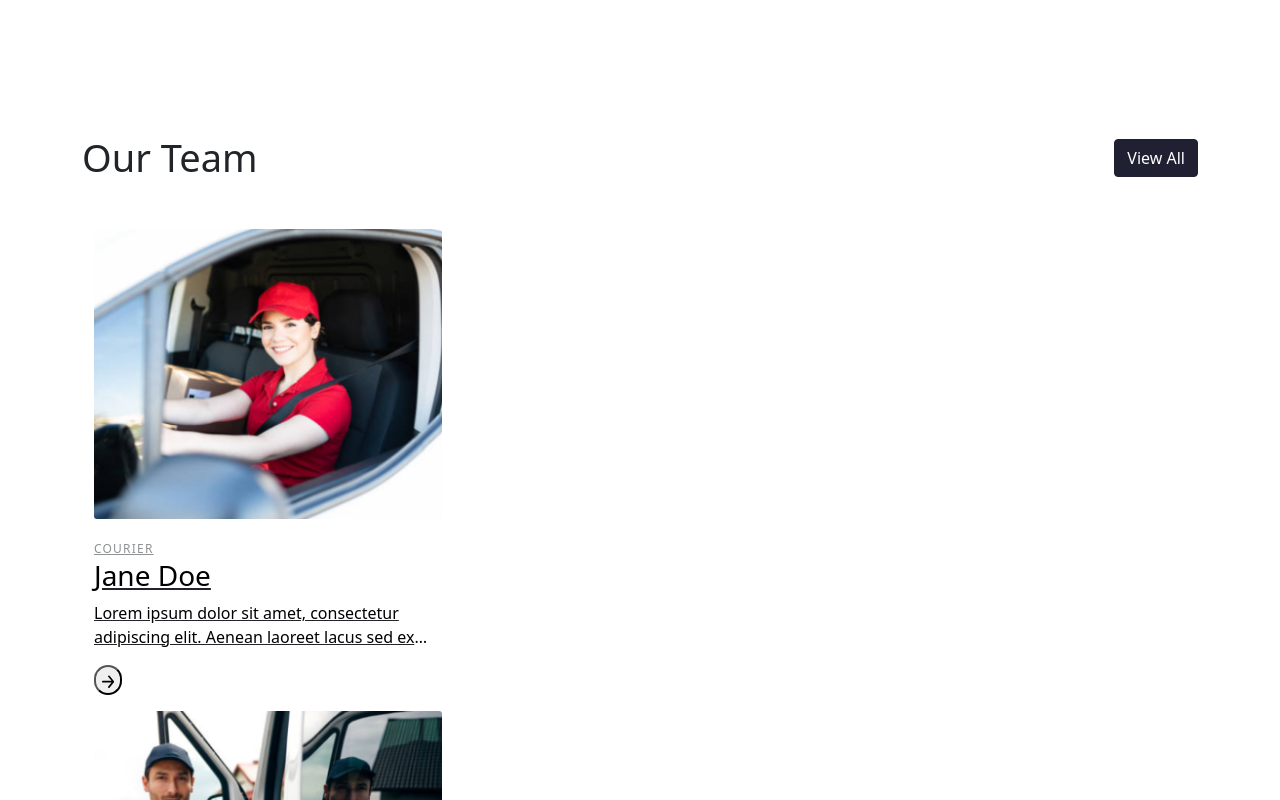
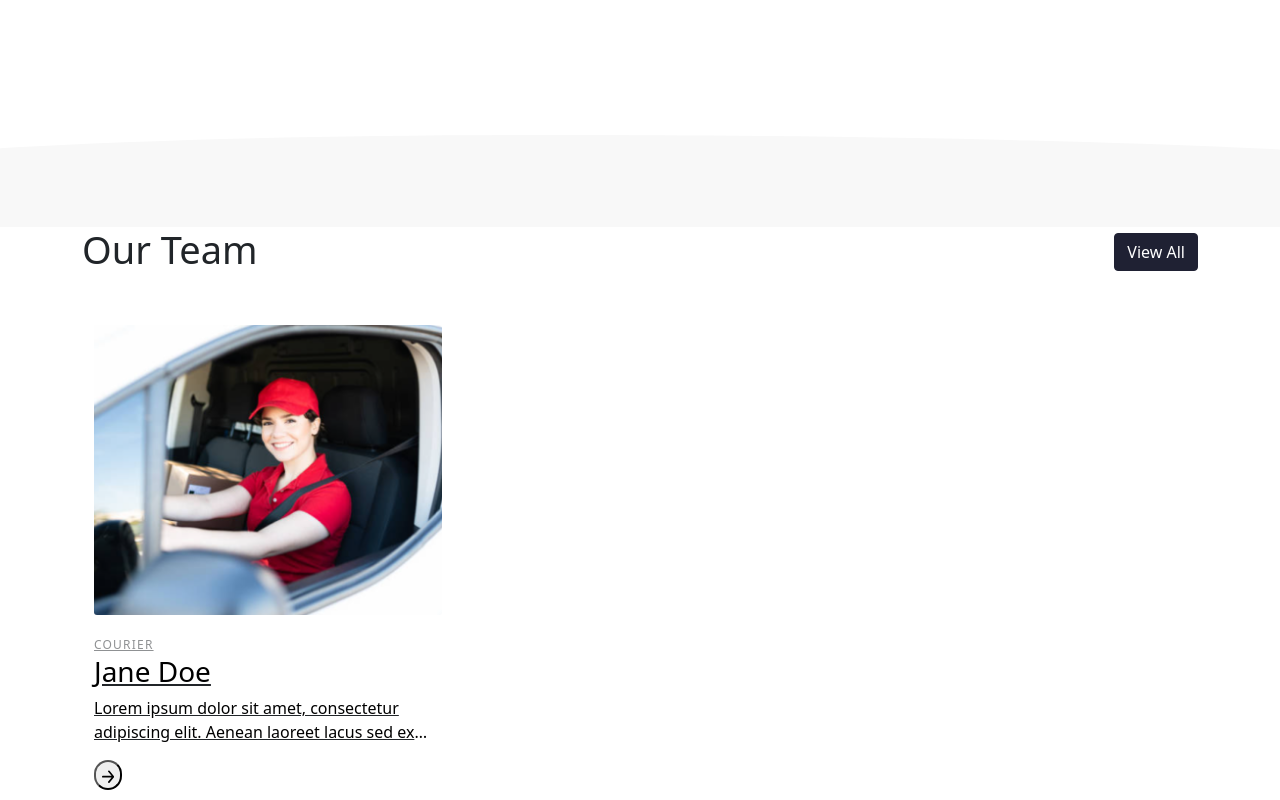
Before and after one commit to polarahiren/ABG-network, a website: page public/who-we-are.html in a window 1280 px wide. Shown: the part 4680-5480 px from the top of the page. Drawn offline with nearby package versions, Linux system fonts and the light colour scheme; grey boxes are pictures that could not be loaded.

Commit message:
team slider section upadate

```diff
--- a/public/who-we-are.html
+++ b/public/who-we-are.html
@@ -697,11 +697,16 @@
 
 
 
-        <!-- latest news section -->
-        <div class="latest-news-section py-5 mt-5 mb-2 my-md-5 slider-overflow-visable overflow-hidden">
-            <div class="container pb-md-4">
-                <div class="px-3 px-md-0 mb-4 mb-md-5 d-flex flex-wrap justify-content-between text-capitalize align-items-start align-items-md-center flex-column flex-md-row">
-                    <h2 class="text-title mb-3 pb-1 pb-md-0 mb-md-0 text-dark">Our Team</h2>
+        <!-- team section -->
+        <div class="team-section py-5 mt-5 mb-2 my-md-5 slider-overflow-visable overflow-hidden">
+
+            <div class="-mb-1">
+                <img src="assets/images/general/gray-subtraction-top.svg" class="w-100" alt="">
+            </div>
+            <div class="bg-gray-light py-2 py-md-0">
+                <div class="container">
+                    <div class="pt-3 pt-md-0 px-3 px-md-0 mb-4 mb-md-5 d-flex flex-wrap justify-content-between text-capitalize align-items-start align-items-md-center flex-column flex-md-row">
+                        <h2 class="text-title mb-2 pb-md-1 pb-md-0 mb-md-0 text-dark">Our Team</h2>
 
                         <a href="#" class="btn btn-secondary d-none d-md-block">
                             view all
@@ -838,15 +843,19 @@
 
                     </div>
 
-                <div class="text-center mt-5 d-md-none">
+                    <div class="text-center mt-5 mb-4 pb-3 d-md-none">
                         <a href="#" class="btn btn-secondary text-capitalize">
                             view all
                         </a>
                     </div>
                 </div>
+            </div>
+            <div class="-mt-1 ">
+                <img src="assets/images/general/gray-subtraction-bottom.svg" class="w-100" alt="">
+            </div>
 
         </div>
-        <!-- END latest news section -->
+        <!-- END team section -->
 
 
 
--- a/src/scss/layouts/_pages.scss
+++ b/src/scss/layouts/_pages.scss
@@ -274,4 +274,16 @@
         box-shadow: 0 3px 36px #0000001A;
     }
 }
+
+.team-section{
+    @include media-breakpoint-up(md) {
+        .-mb-1{
+            margin-bottom: -30px;
+        }
+
+        .-mt-1 img{
+            margin-top: -40px;
+        }
+    }
+}
 // END who we are page
```
Also changed, not shown: public/assets/images/general/gray-subtraction-bottom.svg (added), public/assets/images/general/gray-subtraction-top.svg (added). Lines whose indentation alone changed are shown as unchanged.
